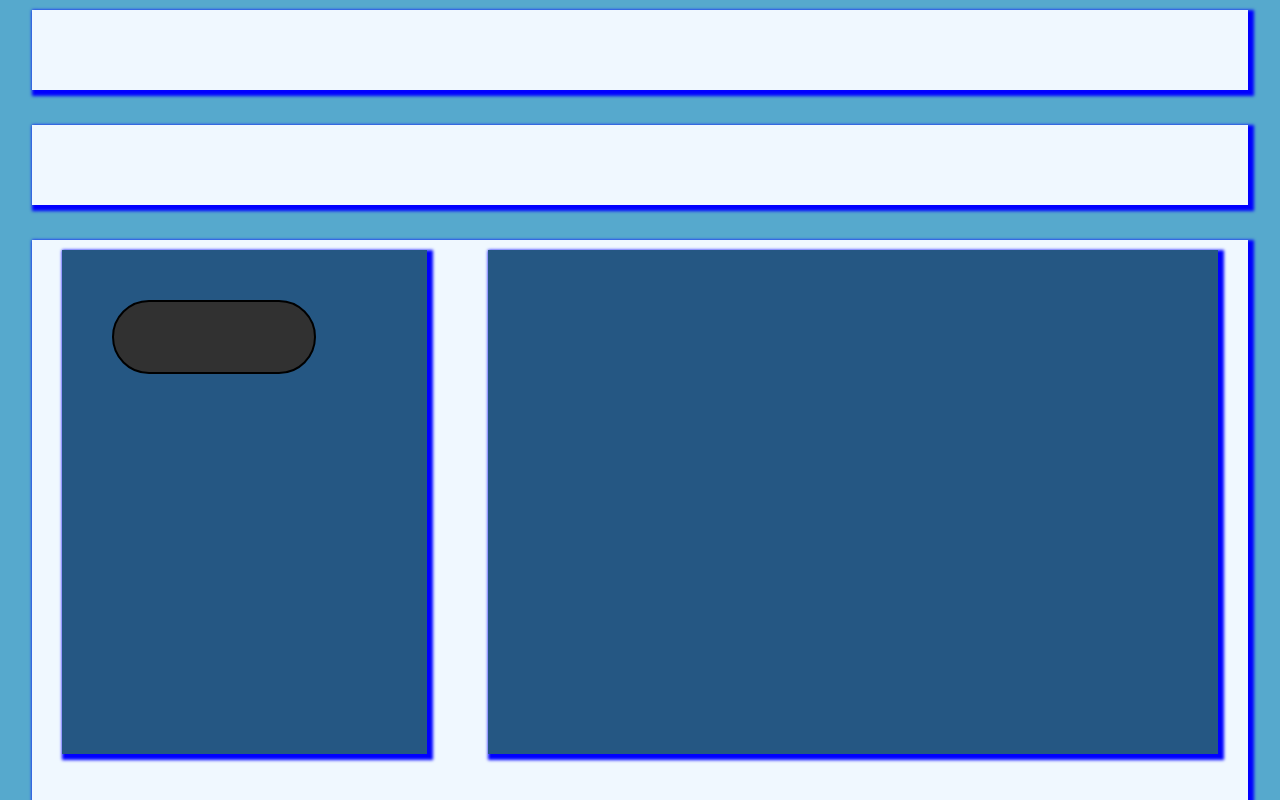
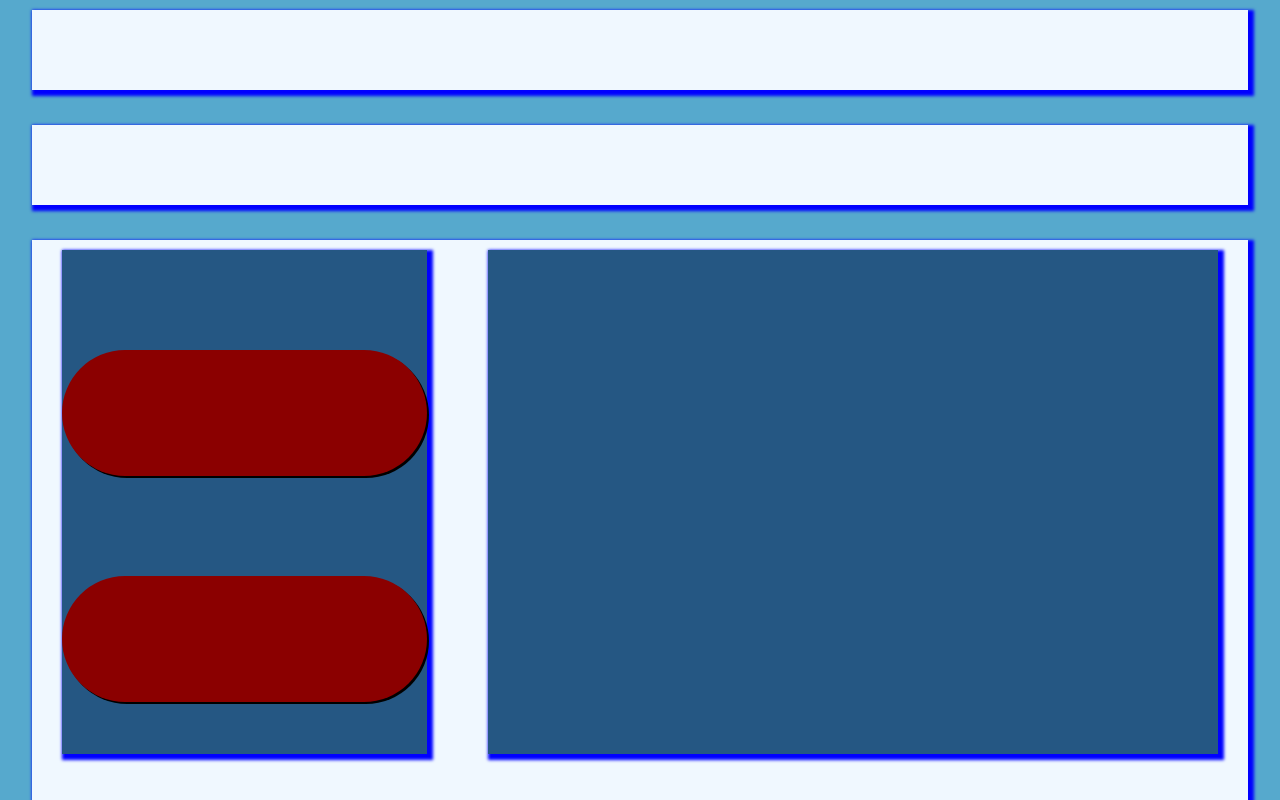
Before and after one commit to Proyecto-DAW-Segundo-Curso/hackaton-halloween, a React (Create React App) app: page / in a window 1280 px wide. Built offline with nearby package versions, Linux system fonts and the light colour scheme.

Commit message:
Desarrollo inacabado de Botón

```diff
--- a/src/App.js
+++ b/src/App.js
@@ -15,7 +15,8 @@ function App() {
         </div>
         <div className='contenedor-juego'>
           <div className='contenedor-botones'>
-            <Boton></Boton>
+            <Boton>INICIO</Boton>
+            <Boton>REINICIO</Boton>
           </div>
           <div className='contenedor-animacion'>
 
--- a/src/components/Boton.jsx
+++ b/src/components/Boton.jsx
@@ -2,10 +2,9 @@
 import '../styles/Boton.css';
 
 function Boton(props) {
+
 	const esInicio = (valor) => {
-		cajaBoton = () => {
-
-		}
+		return valor !== 'INICIO';
 	}
 
 	return (
--- a/src/styles/Boton.css
+++ b/src/styles/Boton.css
@@ -1,11 +1,11 @@
 .cajaBoton{
-    border: 2px solid black;
-    width: 200px;
-    height: 70px;
-    margin: 50px;
+    box-shadow: 2px 2px rgb(0, 0, 0);
+    width: 100%;
+    height: 25%;
+    margin-top: 100px;
     border-radius: 200px;
-    background-color: rgb(49, 49, 49);
-    color: red;
+    background-color: #8B0000;
+    color: rgb(104, 43, 43);
     cursor: pointer;
 
     display: flex;
@@ -13,3 +13,8 @@
     align-items: end;
     justify-content: end;
 }
+
+.cajaBoton :hover{
+    box-shadow: none;
+    background-color: rgb(9, 9, 9);
+}
```
